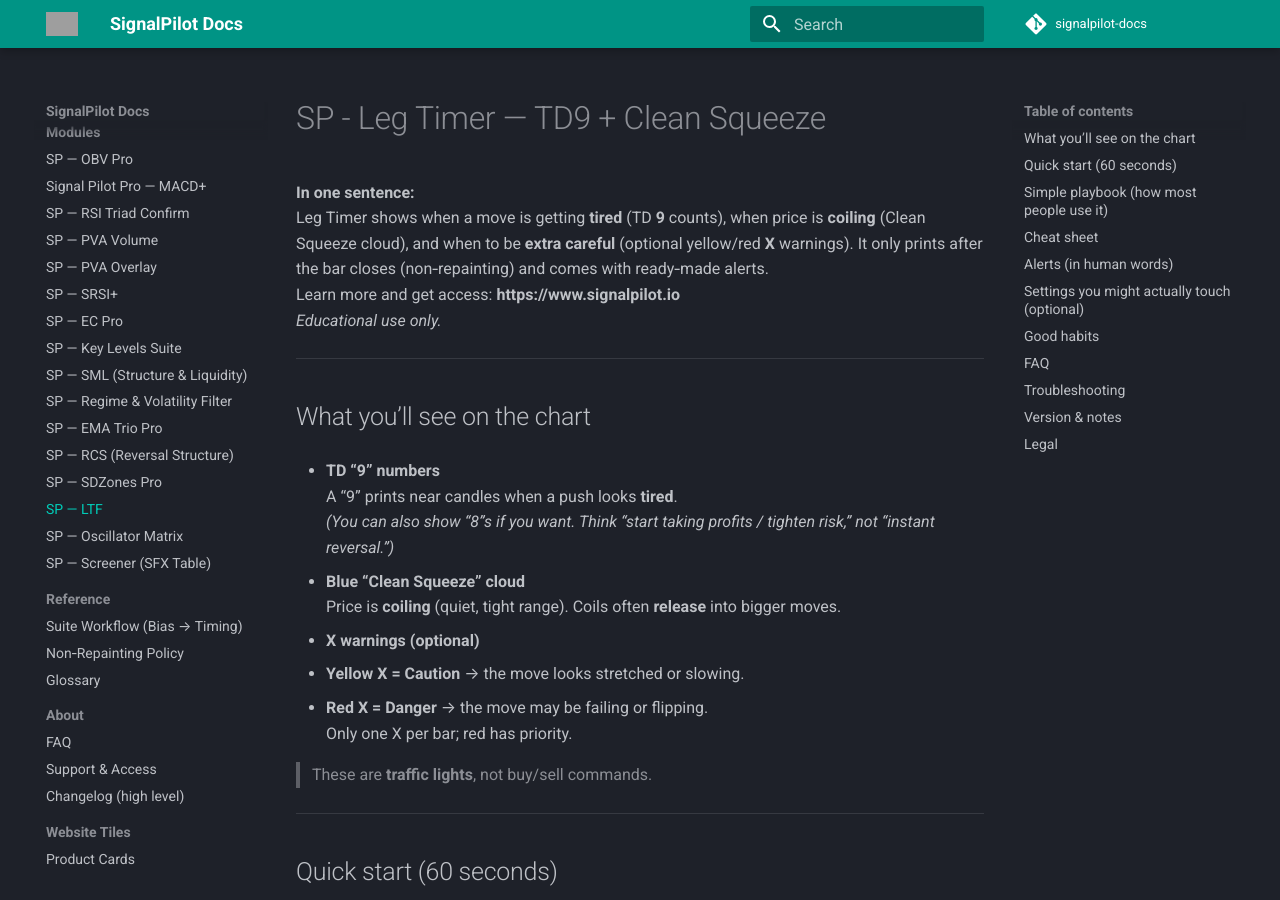
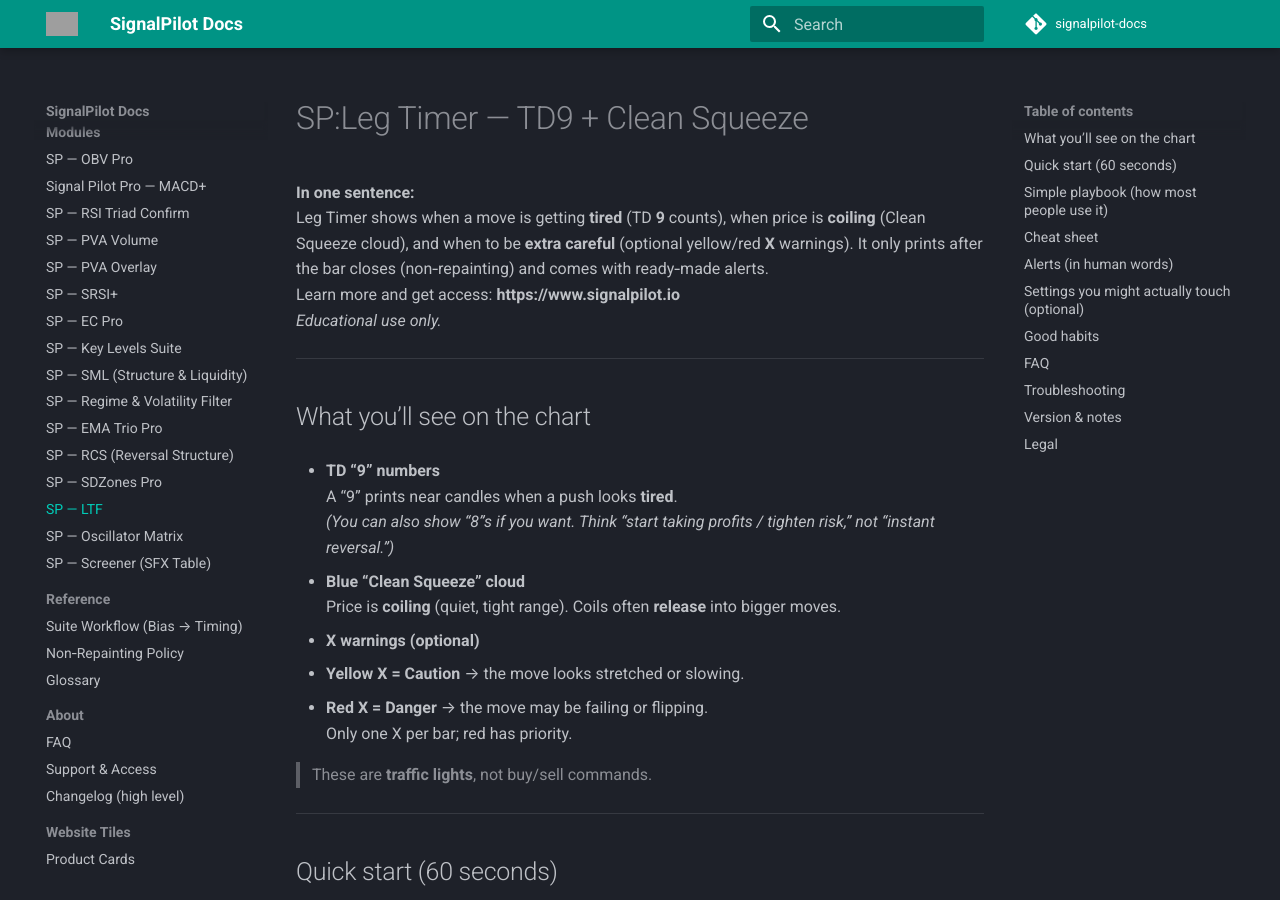
Before and after one commit to Signalpilot/signalpilot-docs, an MkDocs documentation site: the page built from docs/sp-ltf.md, in a window 1280 px wide and 900 px high. Built offline with MkDocs 1.6.1 and Material for MkDocs 9.7.7, drawn with Linux system fonts in a browser that asks for light colours; comment, search, counter and statistics services are not loaded; grey boxes are pictures that could not be loaded.

Commit message:
Update sp-ltf.md

```diff
--- a/docs/sp-ltf.md
+++ b/docs/sp-ltf.md
@@ -1,4 +1,4 @@
-# SP - Leg Timer — TD9 + Clean Squeeze
+# SP:Leg Timer — TD9 + Clean Squeeze
 
 **In one sentence:**
 Leg Timer shows when a move is getting **tired** (TD **9** counts), when price is **coiling** (Clean Squeeze cloud), and when to be **extra careful** (optional yellow/red **X** warnings). It only prints after the bar closes (non‑repainting) and comes with ready‑made alerts.
```
